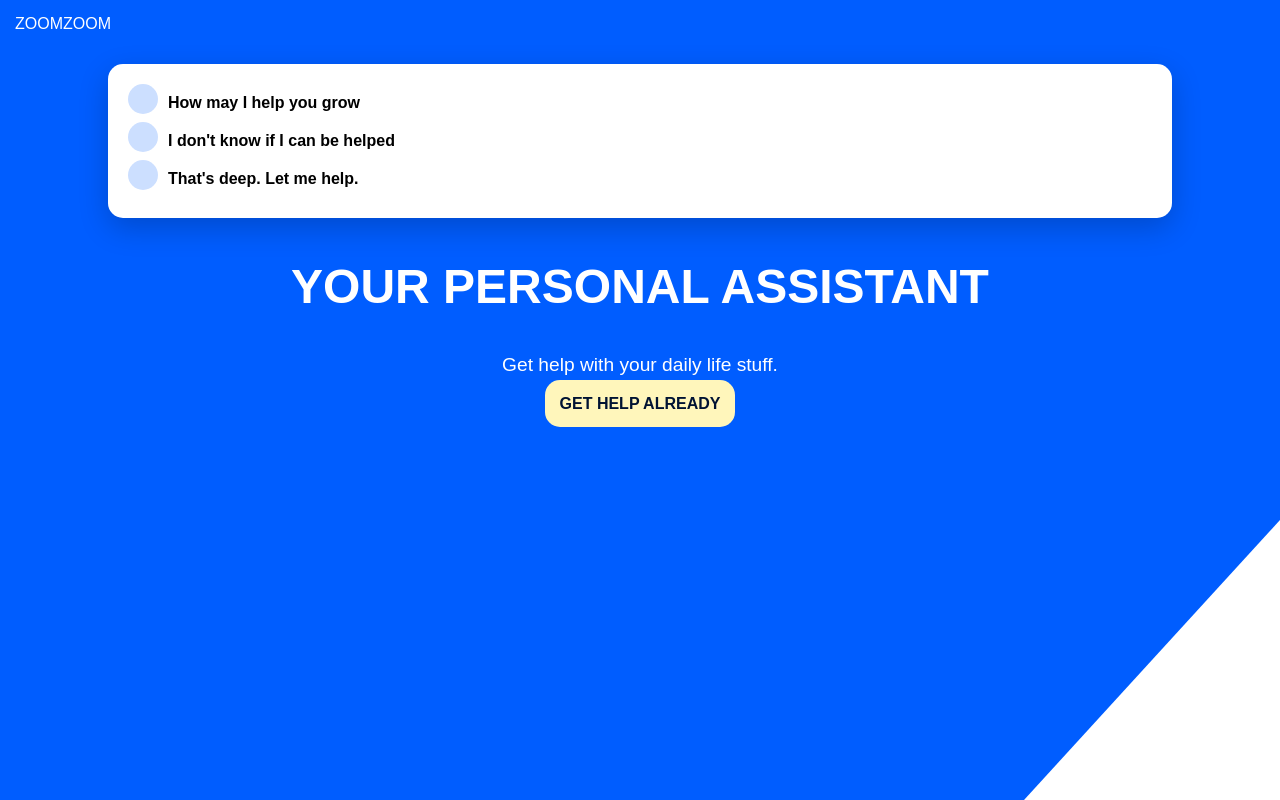
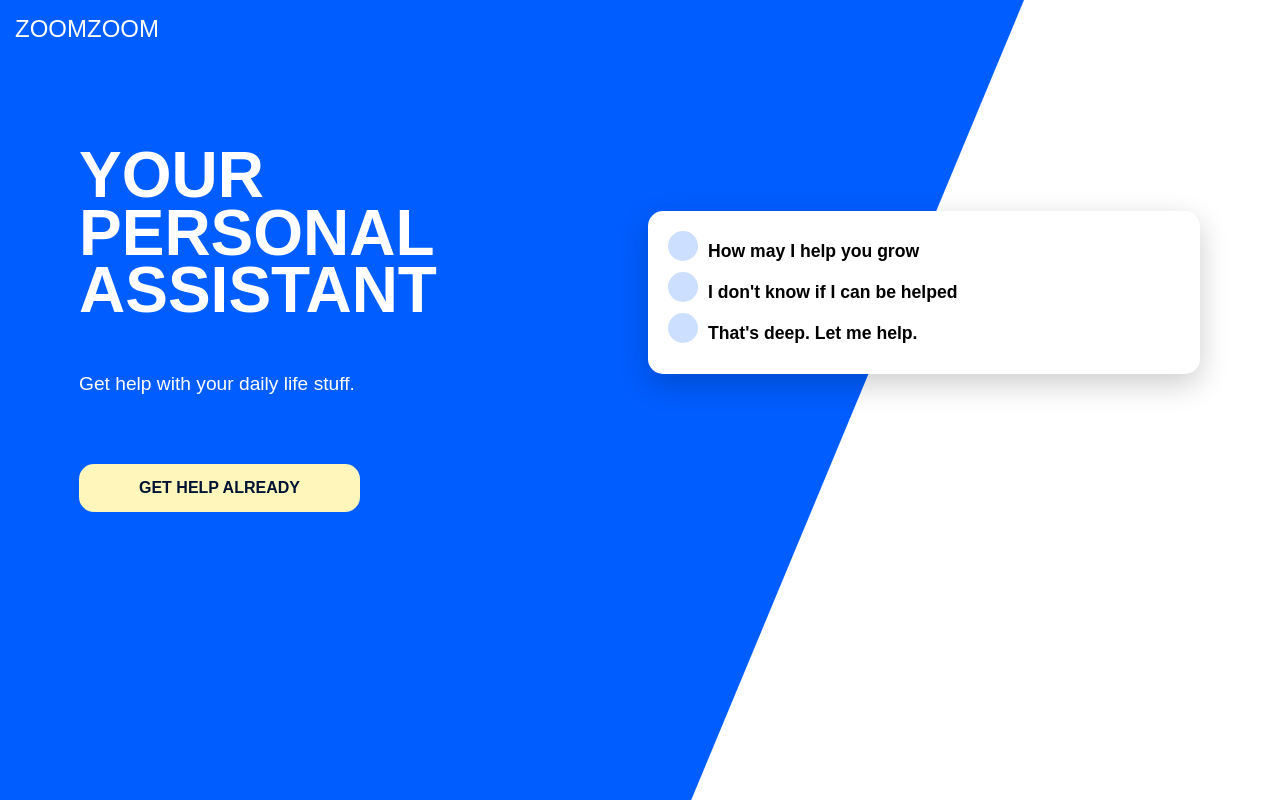
Before and after one commit to GreatEki/mysass, a plain HTML site: page index.html in a window 1280 px wide. Drawn offline with Linux system fonts and the light colour scheme.

Commit message:
styled the page for desktop view harnessing sass MIXINS

```diff
--- a/css/main.scss
+++ b/css/main.scss
@@ -10,6 +10,15 @@ $colors: (
 // Sass FUNCTIONS
 @function color($color-name) {
 	@return map-get($colors, $color-name);
+}
+
+// Sass MIXINS
+$desktop: 840px;
+
+@mixin desktop {
+	@media (min-width: #{$desktop}) {
+		@content;
+	}
 }
 
 // Sass VARIABLES
@@ -34,6 +43,10 @@ body {
 		height: 100%;
 		position: absolute;
 		z-index: -1;
+
+		@include desktop {
+			clip-path: polygon(0 0, 80% 0, 54% 100%, 0% 100%);
+		}
 	}
 }
 
@@ -43,9 +56,16 @@ header a {
 	display: block;
 	text-transform: uppercase;
 	text-decoration: none;
+	font-size: 1.5rem;
 }
 
 main {
+	@include desktop {
+		display: grid;
+		grid-template-columns: 50% auto;
+		grid-template-areas: 'primary card';
+	}
+
 	section#card {
 		background: color(white);
 		padding: 20px;
@@ -55,10 +75,18 @@ main {
 		//box-shadow: Xvalue(right$left), Yvalue(top$bottom), blur-radius(the extent to which we blur), color
 		width: 80%;
 
+		@include desktop {
+			grid-area: card;
+			height: fit-content;
+			align-self: center;
+			margin: 0.5em;
+		}
+
 		ul {
 			list-style-type: none;
 			margin: 0;
 			padding: 0;
+			font-size: 1.1em;
 
 			li {
 				margin-bottom: 10px;
@@ -82,14 +110,25 @@ main {
 	}
 
 	section#primary {
+		@include desktop {
+			grid-area: primary;
+			text-align: left;
+			margin: 4em 0 0 4em;
+		}
+
 		color: color(white);
 		padding: $padding;
 		text-align: center;
 
 		h1 {
-			font-size: 3em;
+			font-size: 2em;
 			margin-top: 10px;
 			text-transform: uppercase;
+
+			@include desktop {
+				font-size: 4em;
+				line-height: 0.9em;
+			}
 		}
 
 		p {
@@ -106,6 +145,12 @@ main {
 			padding: $padding;
 			text-align: center;
 			margin: 50px auto 0 auto;
+			padding: $padding $padding * 2;
+
+			@include desktop {
+				display: inline-block;
+				padding: $padding $padding * 4;
+			}
 		}
 	}
 }
```
Also changed, not shown: css/main.css, 1 other file.
